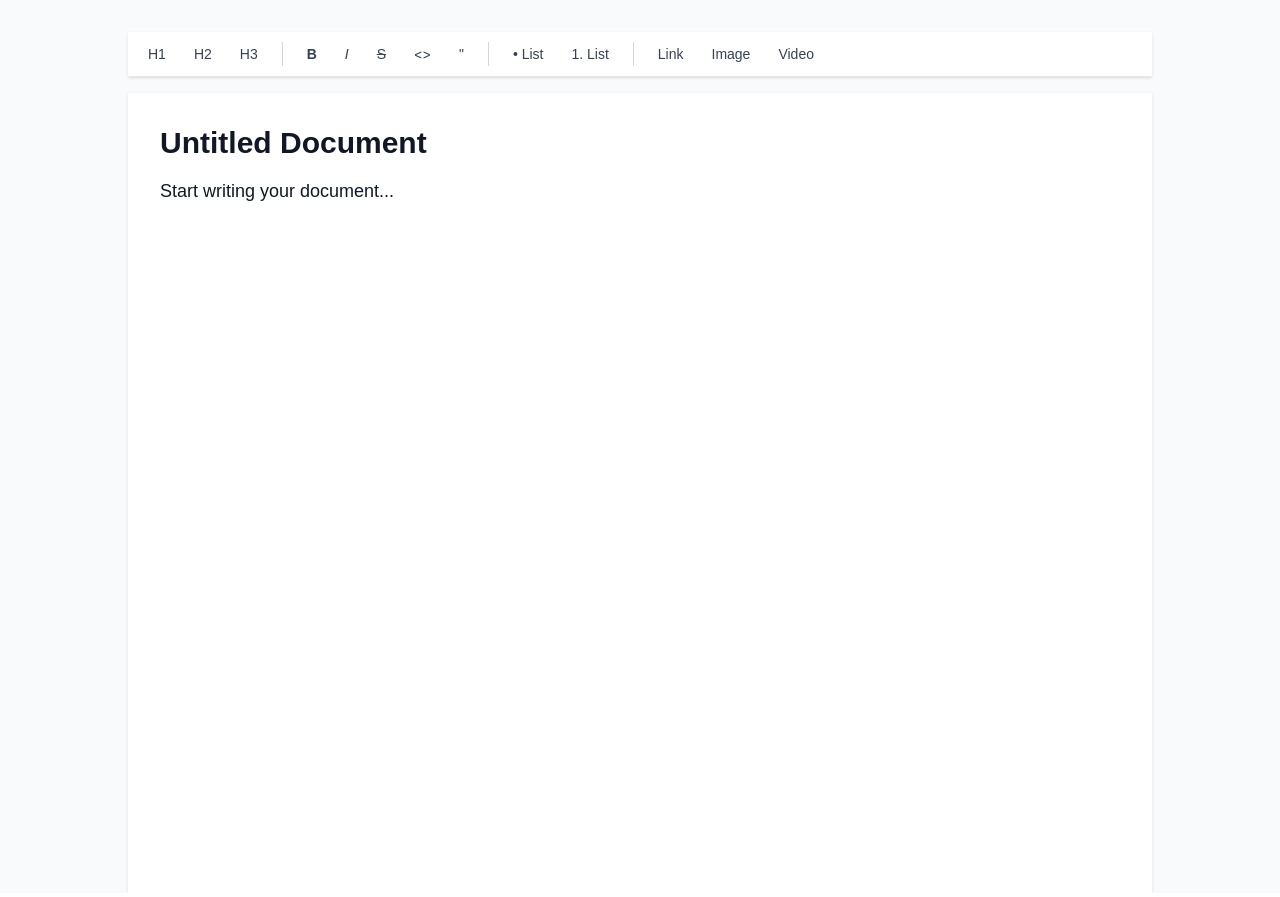
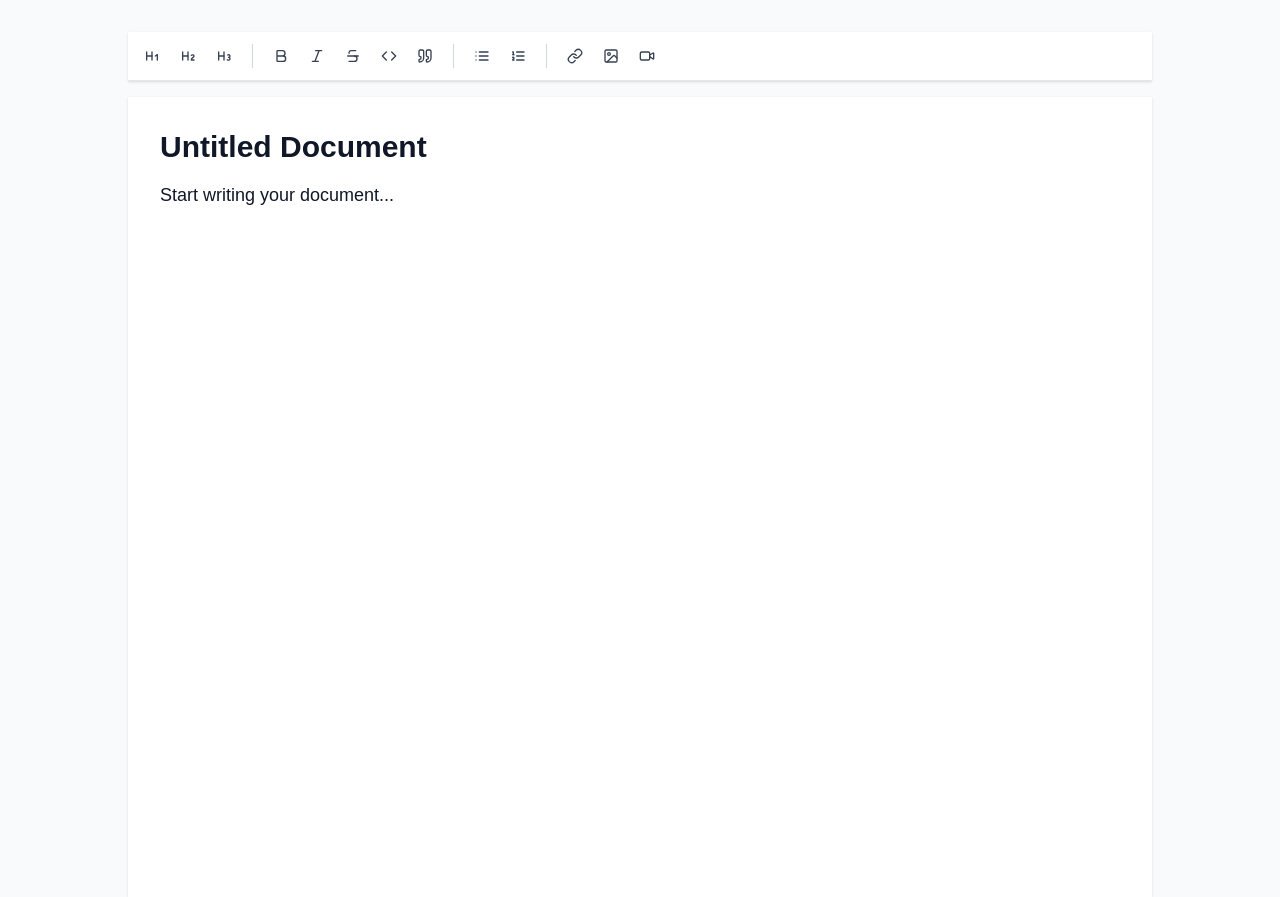
Before and after one commit to oliverkocsis/mohio, a Next.js app: page / in a window 1280 px wide. Built offline with nearby package versions, Linux system fonts and the light colour scheme.

Commit message:
The toolbar now has a cleaner, more professional appearance with recognizable icons.

```diff
--- a/components/Toolbar.tsx
+++ b/components/Toolbar.tsx
@@ -1,3 +1,19 @@
+import {
+  Heading1,
+  Heading2,
+  Heading3,
+  Bold,
+  Italic,
+  Strikethrough,
+  Code,
+  Quote,
+  List,
+  ListOrdered,
+  Link,
+  Image,
+  Video
+} from 'lucide-react'
+
 const Toolbar = ({ editor }: { editor: any }) => {
   if (!editor) return null
 
@@ -27,27 +43,30 @@ const Toolbar = ({ editor }: { editor: any }) => {
       {/* Headings */}
       <button
         onClick={() => editor.chain().focus().toggleHeading({ level: 1 }).run()}
-        className={`px-3 py-1 rounded text-sm font-medium ${
-          editor.isActive('heading', { level: 1 }) ? 'bg-blue-500 text-white' : 'bg-white text-gray-700 hover:bg-gray-100'
+        className={`p-2 rounded hover:bg-gray-100 ${
+          editor.isActive('heading', { level: 1 }) ? 'bg-blue-500 text-white' : 'text-gray-700'
         }`}
+        title="Heading 1"
       >
-        H1
+        <Heading1 size={16} />
       </button>
       <button
         onClick={() => editor.chain().focus().toggleHeading({ level: 2 }).run()}
-        className={`px-3 py-1 rounded text-sm font-medium ${
-          editor.isActive('heading', { level: 2 }) ? 'bg-blue-500 text-white' : 'bg-white text-gray-700 hover:bg-gray-100'
+        className={`p-2 rounded hover:bg-gray-100 ${
+          editor.isActive('heading', { level: 2 }) ? 'bg-blue-500 text-white' : 'text-gray-700'
         }`}
+        title="Heading 2"
       >
-        H2
+        <Heading2 size={16} />
       </button>
       <button
         onClick={() => editor.chain().focus().toggleHeading({ level: 3 }).run()}
-        className={`px-3 py-1 rounded text-sm font-medium ${
-          editor.isActive('heading', { level: 3 }) ? 'bg-blue-500 text-white' : 'bg-white text-gray-700 hover:bg-gray-100'
+        className={`p-2 rounded hover:bg-gray-100 ${
+          editor.isActive('heading', { level: 3 }) ? 'bg-blue-500 text-white' : 'text-gray-700'
         }`}
+        title="Heading 3"
       >
-        H3
+        <Heading3 size={16} />
       </button>
 
       <div className="w-px h-6 bg-gray-300 mx-2"></div>
@@ -55,43 +74,48 @@ const Toolbar = ({ editor }: { editor: any }) => {
       {/* Text Formatting */}
       <button
         onClick={() => editor.chain().focus().toggleBold().run()}
-        className={`px-3 py-1 rounded text-sm font-bold ${
-          editor.isActive('bold') ? 'bg-blue-500 text-white' : 'bg-white text-gray-700 hover:bg-gray-100'
+        className={`p-2 rounded hover:bg-gray-100 ${
+          editor.isActive('bold') ? 'bg-blue-500 text-white' : 'text-gray-700'
         }`}
+        title="Bold"
       >
-        B
+        <Bold size={16} />
       </button>
       <button
         onClick={() => editor.chain().focus().toggleItalic().run()}
-        className={`px-3 py-1 rounded text-sm italic ${
-          editor.isActive('italic') ? 'bg-blue-500 text-white' : 'bg-white text-gray-700 hover:bg-gray-100'
+        className={`p-2 rounded hover:bg-gray-100 ${
+          editor.isActive('italic') ? 'bg-blue-500 text-white' : 'text-gray-700'
         }`}
+        title="Italic"
       >
-        I
+        <Italic size={16} />
       </button>
       <button
         onClick={() => editor.chain().focus().toggleStrike().run()}
-        className={`px-3 py-1 rounded text-sm line-through ${
-          editor.isActive('strike') ? 'bg-blue-500 text-white' : 'bg-white text-gray-700 hover:bg-gray-100'
+        className={`p-2 rounded hover:bg-gray-100 ${
+          editor.isActive('strike') ? 'bg-blue-500 text-white' : 'text-gray-700'
         }`}
+        title="Strikethrough"
       >
-        S
+        <Strikethrough size={16} />
       </button>
       <button
         onClick={() => editor.chain().focus().toggleCode().run()}
-        className={`px-3 py-1 rounded text-sm font-mono ${
-          editor.isActive('code') ? 'bg-blue-500 text-white' : 'bg-white text-gray-700 hover:bg-gray-100'
+        className={`p-2 rounded hover:bg-gray-100 ${
+          editor.isActive('code') ? 'bg-blue-500 text-white' : 'text-gray-700'
         }`}
+        title="Code"
       >
-        &lt;&gt;
+        <Code size={16} />
       </button>
       <button
         onClick={() => editor.chain().focus().toggleBlockquote().run()}
-        className={`px-3 py-1 rounded text-sm ${
-          editor.isActive('blockquote') ? 'bg-blue-500 text-white' : 'bg-white text-gray-700 hover:bg-gray-100'
+        className={`p-2 rounded hover:bg-gray-100 ${
+          editor.isActive('blockquote') ? 'bg-blue-500 text-white' : 'text-gray-700'
         }`}
+        title="Blockquote"
       >
-        "
+        <Quote size={16} />
       </button>
 
       <div className="w-px h-6 bg-gray-300 mx-2"></div>
@@ -99,19 +123,21 @@ const Toolbar = ({ editor }: { editor: any }) => {
       {/* Lists */}
       <button
         onClick={() => editor.chain().focus().toggleBulletList().run()}
-        className={`px-3 py-1 rounded text-sm ${
-          editor.isActive('bulletList') ? 'bg-blue-500 text-white' : 'bg-white text-gray-700 hover:bg-gray-100'
+        className={`p-2 rounded hover:bg-gray-100 ${
+          editor.isActive('bulletList') ? 'bg-blue-500 text-white' : 'text-gray-700'
         }`}
+        title="Bullet List"
       >
-        • List
+        <List size={16} />
       </button>
       <button
         onClick={() => editor.chain().focus().toggleOrderedList().run()}
-        className={`px-3 py-1 rounded text-sm ${
-          editor.isActive('orderedList') ? 'bg-blue-500 text-white' : 'bg-white text-gray-700 hover:bg-gray-100'
+        className={`p-2 rounded hover:bg-gray-100 ${
+          editor.isActive('orderedList') ? 'bg-blue-500 text-white' : 'text-gray-700'
         }`}
+        title="Numbered List"
       >
-        1. List
+        <ListOrdered size={16} />
       </button>
 
       <div className="w-px h-6 bg-gray-300 mx-2"></div>
@@ -119,21 +145,24 @@ const Toolbar = ({ editor }: { editor: any }) => {
       {/* Media */}
       <button
         onClick={addLink}
-        className="px-3 py-1 rounded text-sm bg-white text-gray-700 hover:bg-gray-100"
+        className="p-2 rounded text-gray-700 hover:bg-gray-100"
+        title="Add Link"
       >
-        Link
+        <Link size={16} />
       </button>
       <button
         onClick={addImage}
-        className="px-3 py-1 rounded text-sm bg-white text-gray-700 hover:bg-gray-100"
+        className="p-2 rounded text-gray-700 hover:bg-gray-100"
+        title="Add Image"
       >
-        Image
+        <Image size={16} />
       </button>
       <button
         onClick={addVideo}
-        className="px-3 py-1 rounded text-sm bg-white text-gray-700 hover:bg-gray-100"
+        className="p-2 rounded text-gray-700 hover:bg-gray-100"
+        title="Add Video"
       >
-        Video
+        <Video size={16} />
       </button>
     </div>
   )
--- a/package.json
+++ b/package.json
@@ -20,6 +20,7 @@
     "@tiptap/pm": "^2.25.1",
     "@tiptap/react": "^2.25.1",
     "@tiptap/starter-kit": "^2.25.1",
+    "lucide-react": "^0.525.0",
     "next": "15.3.5",
     "react": "^19.0.0",
     "react-dom": "^19.0.0"
```
Also changed, not shown: 1 other file (tests, documents, lock files or other folders).
